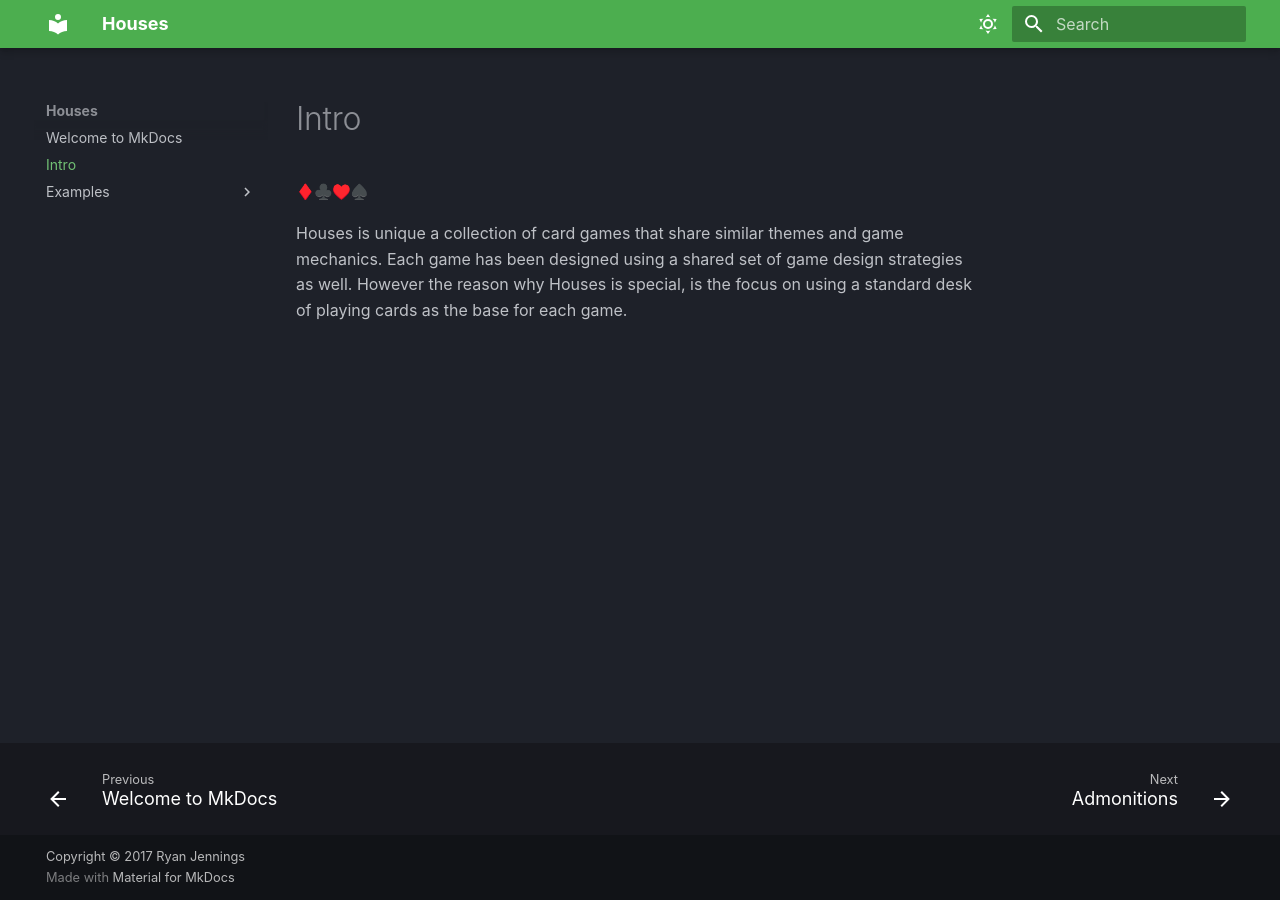
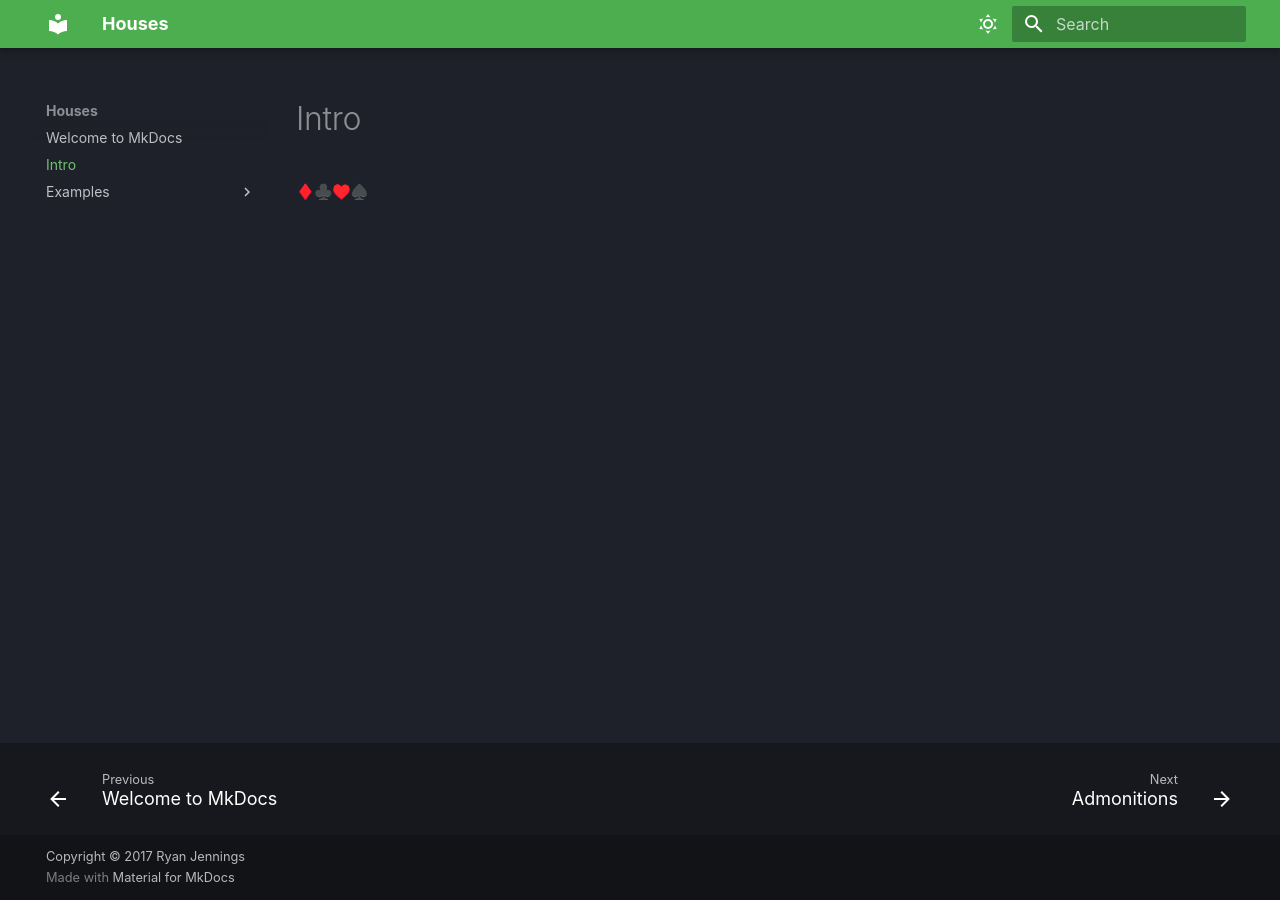
Before and after one commit to rjslingshot/houses-website, an MkDocs documentation site: the page built from docs/intro.md, in a window 1280 px wide. Built offline with MkDocs 1.6.1 and Material for MkDocs 9.7.7, drawn with Linux system fonts in a browser that asks for light colours; emoji names are drawn with the system emoji font; some web fonts are replaced.

Commit message:
begin intro

```diff
--- a/docs/intro.md
+++ b/docs/intro.md
@@ -1,3 +1 @@
 :diamonds::clubs::hearts::spades:
-
-Houses is unique a collection of card games that share similar themes and game mechanics. Each game has been designed using a shared set of game design strategies as well. However the reason why Houses is special, is the focus on using a standard desk of playing cards as the base for each game.
```
